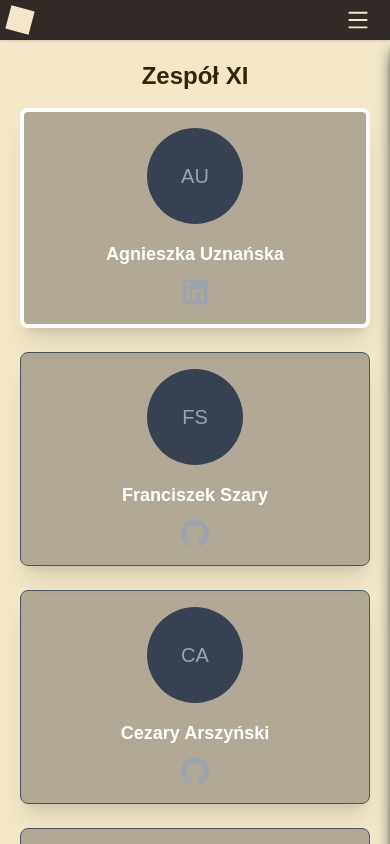
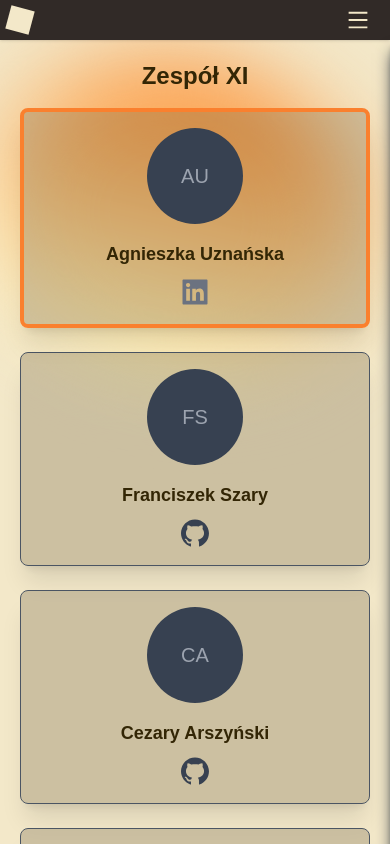
Before and after one commit to zesp11/zesp11.github.io, a Next.js app: page /zesp11_page/zespol in a window 390 px wide. Shown: the top 844 px of the page. Built offline with nearby package versions, Linux system fonts and the light colour scheme.

Commit message:
Adjust colors for /opis and /harmonogram

```diff
--- a/src/app/(nonMainPage)/harmonogram/page.tsx
+++ b/src/app/(nonMainPage)/harmonogram/page.tsx
@@ -14,12 +14,17 @@
   const contentHtml = processedContent.toString();
 
   return (
-    <div className='flex justify-center my-4'>
-      <article
-        className="prose dark:prose-invert w-full"
-        dangerouslySetInnerHTML={{ __html: contentHtml }}
-      >
-      </article>
-    </div>
+    <div className='container mx-auto my-4'>
+      <div className='flex justify-center'>
+        <article
+          className="markdown-content my-10 prose prose-sm sm:prose-base lg:max-w-2xl
+          text-foreground
+            [&_ul>li::marker]:text-accent
+            [&_ol>li::marker]:text-accent
+            [&_b]:text-accent"
+          dangerouslySetInnerHTML={{ __html: contentHtml }}
+        />
+      </div>
+    </div >
   );
 }
--- a/src/app/(nonMainPage)/opis/page.tsx
+++ b/src/app/(nonMainPage)/opis/page.tsx
@@ -10,22 +10,23 @@
   const fileContent = fs.readFileSync(filePath, 'utf-8');
 
   // Convert markdown to HTML
-  const processedContent = await remark().use(gfm).use(html).process(fileContent);
+  const processedContent = await remark()
+    .use(gfm)
+    .use(html)
+    .process(fileContent);
   const contentHtml = processedContent.toString();
 
   return (
     <div className='container mx-auto my-4'>
       <div className='flex justify-center'>
         <article
-          className="my-10 prose dark:prose-invert prose-sm sm:prose-base lg:max-w-2xl"
+          className="markdown-content my-10 prose prose-sm sm:prose-base lg:max-w-2xl
+          text-foreground
+            [&_ul>li::marker]:text-accent
+            [&_ol>li::marker]:text-accent
+            [&_b]:text-accent"
           dangerouslySetInnerHTML={{ __html: contentHtml }}
-          style={
-            {
-              '--tw-prose-bullets': '#ffffff'
-            } as React.CSSProperties & Record<string, string>
-          }
-        >
-        </article>
+        />
       </div>
     </div >
   );
--- a/src/app/(nonMainPage)/zespol/page.tsx
+++ b/src/app/(nonMainPage)/zespol/page.tsx
@@ -1,3 +1,4 @@
+import MouseTrail from '@/app/components/blurryMouseTrail';
 import MemberCard from '@/app/components/memberCard';
 
 export interface Member {
@@ -65,9 +66,11 @@
 
 export default function Page() {
   return (
+    <>
+      <MouseTrail />
       <section className="p-1 mx-auto sm:max-w-4xl">
         <div className="flex justify-center">
-        <h1 className="text-2xl font-bold mb-4">Zespół XI</h1>
+          <h1 className="z-10 text-2xl font-bold mb-4">Zespół XI</h1>
         </div>
 
         <div className="grid gap-6 grid-cols-1 sm:grid-cols-2 md:grid-cols-3 relative">
@@ -84,5 +87,6 @@
             ))}
         </div>
       </section>
+    </>
   );
 }
--- a/src/app/components/blurryMouseTrail.tsx
+++ b/src/app/components/blurryMouseTrail.tsx
@@ -14,7 +14,7 @@
       blobRef.current.animate({
         left: `${clientX - blobRef.current.offsetWidth / 2}px`,
         top: `${clientY - blobRef.current.offsetHeight / 2}px`
-      }, { duration: 3000, fill: 'forwards' })
+      }, { duration: 5000, fill: 'forwards' })
     }
 
     document.addEventListener("mousemove", handleMouseMove);
@@ -27,7 +27,7 @@
   return (
     <div
       ref={blobRef}
-      className="fixed w-80 blur-2xl rounded-full animate-spin-slow aspect-square rotate bg-gradient-to-r dark:from-gray-900 dark:to-gray-950 from-pink-100 to-yellow-100"
+      className="fixed w-80 blur-2xl rounded-full animate-spin-slow aspect-square rotate bg-gradient-to-r from-orange-400 to-yellow-100"
     ></div>
   );
 }
--- a/src/app/components/footer.tsx
+++ b/src/app/components/footer.tsx
@@ -3,18 +3,18 @@
 
 export default function Footer() {
   return (
-    <footer className="bg-card text-background text-center shadow-lg border-t">
+    <footer className="z-10 bg-card text-background text-center shadow-lg border-t">
       <div className="container w-3/4 mx-auto px-4 lg:px-8">
         <div className="flex flex-col md:flex-row justify-between items-center gap-4 p-4">
           {/* Links */}
           <div className='flex gap-4 items-center'>
-            <Link href="/opis" className="hover:text-gray-800 transition-colors dark:hover:text-gray-400 text-sm font-medium">
+            <Link href="/opis" className="hover:text-gray-800 transition-colors dark:hover:text-accent text-sm font-medium">
               Opis Projektu
             </Link>
 
             {/* GitHub Link */}
             <a href="https://github.com/Serp-ent/zesp11" target="_blank" rel="noopener noreferrer">
-              <FaGithub size={24} className="hover:text-gray-800 transition-colors dark:hover:text-gray-400" />
+              <FaGithub size={24} className="hover:text-gray-800 transition-colors dark:hover:text-accent" />
             </a>
           </div>
 
--- a/src/app/components/memberCard.tsx
+++ b/src/app/components/memberCard.tsx
@@ -12,13 +12,13 @@
     <div
       className={`flex flex-col items-center p-4 rounded-lg transition-transform duration-300
         ${isLeader
-          ? "border-4 border-black dark:border-white"
+          ? "border-4 border-black dark:border-accent"
           : "border border-gray-300 dark:border-gray-600"
         }
-        bg-white dark:bg-zinc-900
+        bg-white dark:bg-[#322505]
         shadow-md dark:shadow-xl
         hover:scale-[1.012] hover:shadow-xl
-        bg-opacity-90 dark:bg-opacity-30
+        bg-opacity-90 dark:bg-opacity-20
         `}
     >
       {/* Display the member's photo or a placeholder */}
@@ -39,19 +39,19 @@
         </div>
       )}
       {/* Name */}
-      <h3 className="text-lg font-semibold mt-4 text-black dark:text-white transition-colors duration-300 hover:text-gray-700 dark:hover:text-gray-300">
+      <h3 className="text-lg font-semibold mt-4 text-black dark:text-foreground transition-colors duration-300 hover:text-gray-700">
         {member.firstName} {member.lastName}
       </h3>
       {/* Icons */}
       <div className="flex gap-4 mt-2">
         {member.github && (
           <a href={member.github} target="_blank" rel="noopener noreferrer">
-            <AiFillGithub className="text-gray-700 dark:text-gray-400 hover:text-black dark:hover:text-white text-2xl transition-colors duration-300" size={32} />
+            <AiFillGithub className="text-gray-700 dark:text-gray-700 hover:text-accent dark:hover:text-foreground text-2xl transition-colors duration-300" size={32} />
           </a>
         )}
         {member.linkedin && (
           <a href={member.linkedin} target="_blank" rel="noopener noreferrer">
-            <AiFillLinkedin className="text-gray-700 dark:text-gray-400 hover:text-blue-600 dark:hover:text-blue-400 text-2xl transition-colors duration-300" size={32} />
+            <AiFillLinkedin className="text-gray-400 hover:text-blue-600 dark:text-gray-500 dark:hover:text-blue-500 text-2xl transition-colors duration-300" size={32} />
           </a>
         )}
       </div>
```
Lines whose indentation alone changed are shown as unchanged.
